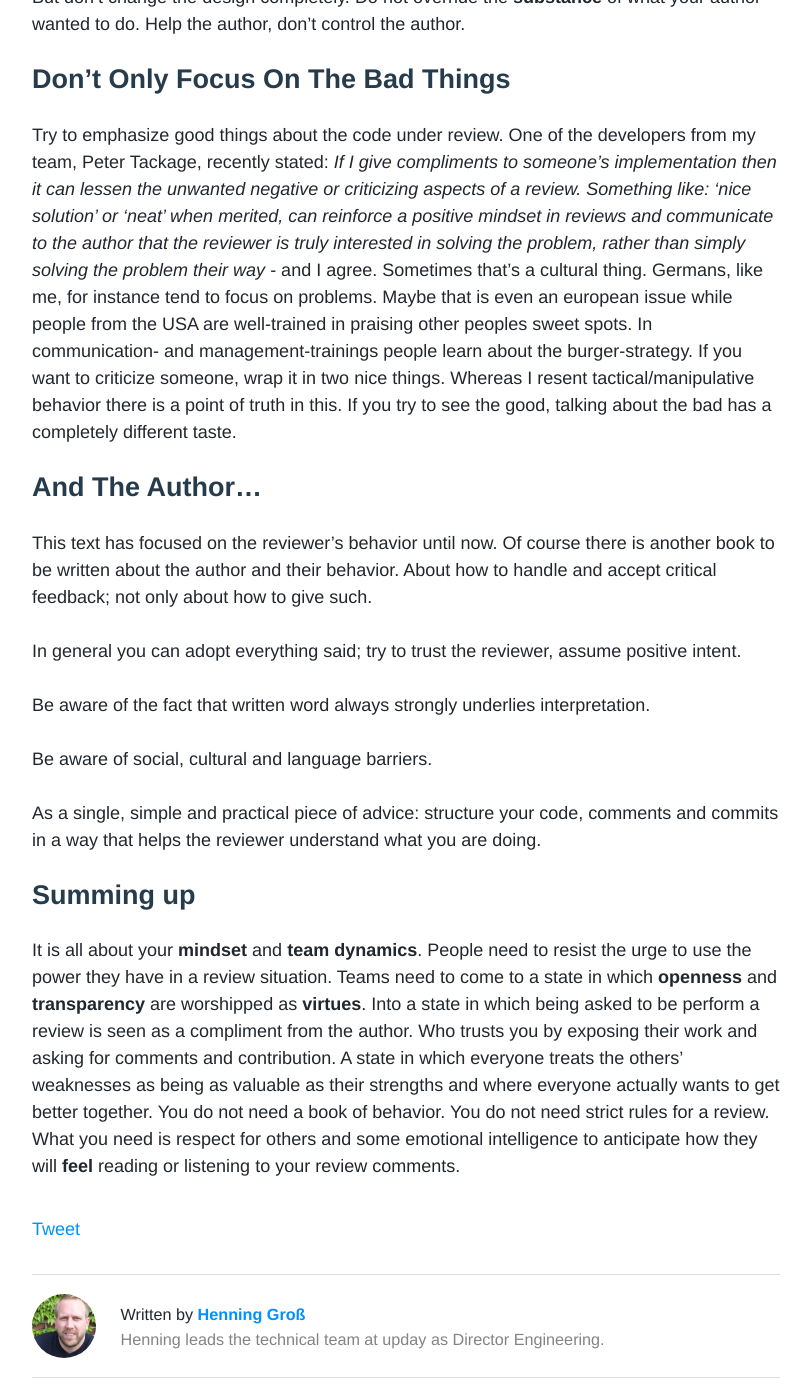
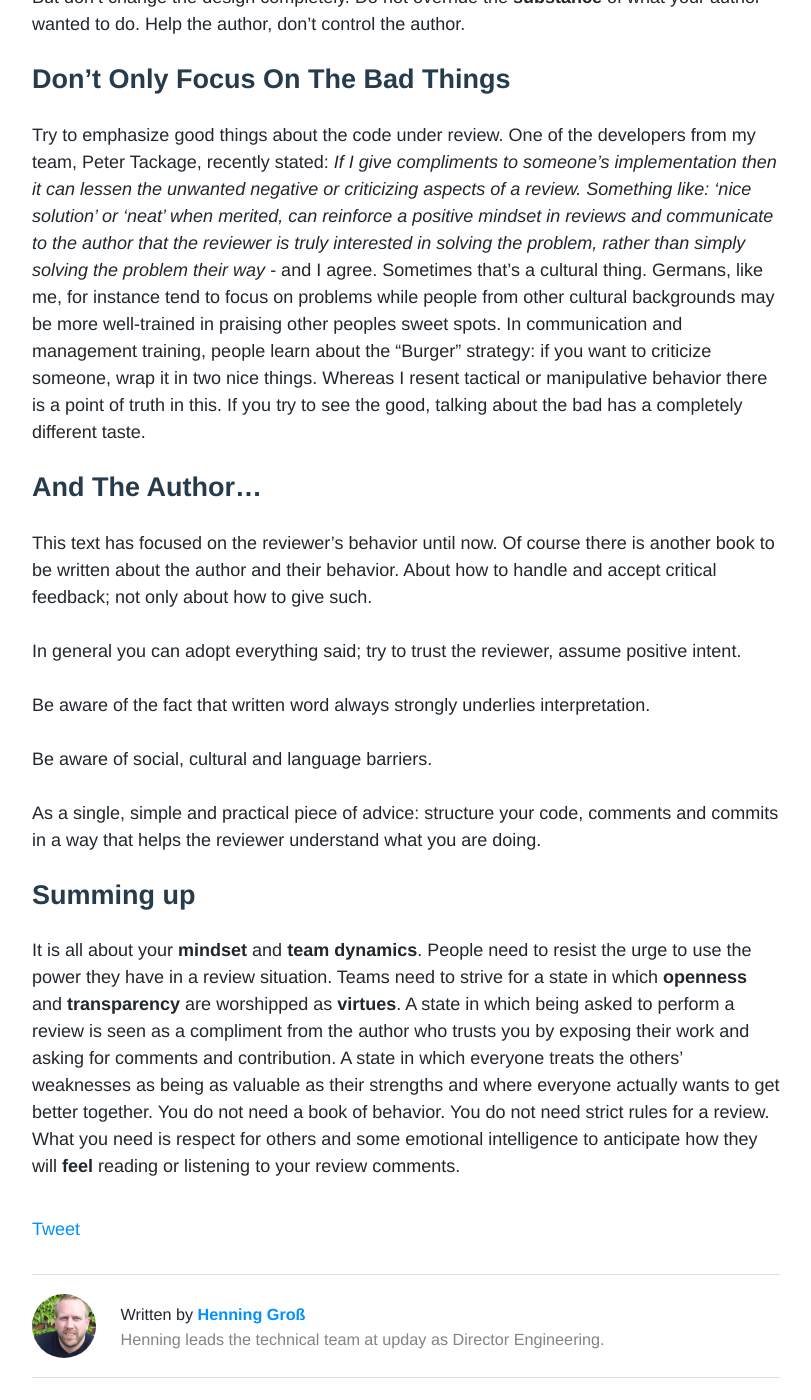
Before and after one commit to upday/upday.github.io, a Jekyll site: the page built from _posts/blog/2016-09-13-code-reviews.md, in a window 1280 px wide and 1400 px high, scrolled down 3428 px. Shown: the whole window, without its empty margins (234-1045 px from the left). Built offline with Jekyll 4.4.1, drawn with Linux system fonts in a browser that asks for light colours; nearby versions of some CDN libraries; some web fonts are replaced; comment, search, counter and statistics services are not loaded.

Commit message:
even more peter...

```diff
--- a/_posts/blog/2016-09-13-code-reviews.md
+++ b/_posts/blog/2016-09-13-code-reviews.md
@@ -89,8 +89,8 @@
 ## Don't Only Focus On The Bad Things
 
 Try to emphasize good things about the code under review. One of the developers from my team, Peter Tackage, recently stated: _If I give compliments to someone's implementation then it can lessen the unwanted negative or criticizing aspects of a review. Something like: 'nice solution' or 'neat' when merited, can reinforce a positive mindset in reviews and communicate to the author that the reviewer is truly interested in solving the problem, rather than simply solving the problem their way_ - and I agree.
-Sometimes that's a cultural thing. Germans, like me, for instance tend to focus on problems. Maybe that is even an european issue while people from the USA are well-trained in praising other peoples sweet spots.
-In communication- and management-trainings people learn about the burger-strategy. If you want to criticize someone, wrap it in two nice things. Whereas I resent tactical/manipulative behavior there is a point of truth in this. If you try to see the good, talking about the bad has a completely different taste.
+Sometimes that's a cultural thing. Germans, like me, for instance tend to focus on problems while people from other cultural backgrounds may be more well-trained in praising other peoples sweet spots.
+In communication and management training, people learn about the "Burger" strategy: if you want to criticize someone, wrap it in two nice things. Whereas I resent tactical or manipulative behavior there is a point of truth in this. If you try to see the good, talking about the bad has a completely different taste.
 
 ## And The Author...
 
@@ -108,4 +108,4 @@
 
 ## Summing up
 
-It is all about your __mindset__ and __team dynamics__. People need to resist the urge to use the power they have in a review situation. Teams need to come to a state in which __openness__ and __transparency__ are worshipped as __virtues__. Into a state in which being asked to be perform a review is seen as a compliment from the author. Who trusts you by exposing their work and asking for comments and contribution. A state in which everyone treats the others' weaknesses as being as valuable as their strengths and where everyone actually wants to get better together. You do not need a book of behavior. You do not need strict rules for a review. What you need is respect for others and some emotional intelligence to anticipate how they will __feel__ reading or listening to your review comments.
+It is all about your __mindset__ and __team dynamics__. People need to resist the urge to use the power they have in a review situation. Teams need to strive for a state in which __openness__ and __transparency__ are worshipped as __virtues__. A state in which being asked to perform a review is seen as a compliment from the author who trusts you by exposing their work and asking for comments and contribution. A state in which everyone treats the others' weaknesses as being as valuable as their strengths and where everyone actually wants to get better together. You do not need a book of behavior. You do not need strict rules for a review. What you need is respect for others and some emotional intelligence to anticipate how they will __feel__ reading or listening to your review comments.
```
